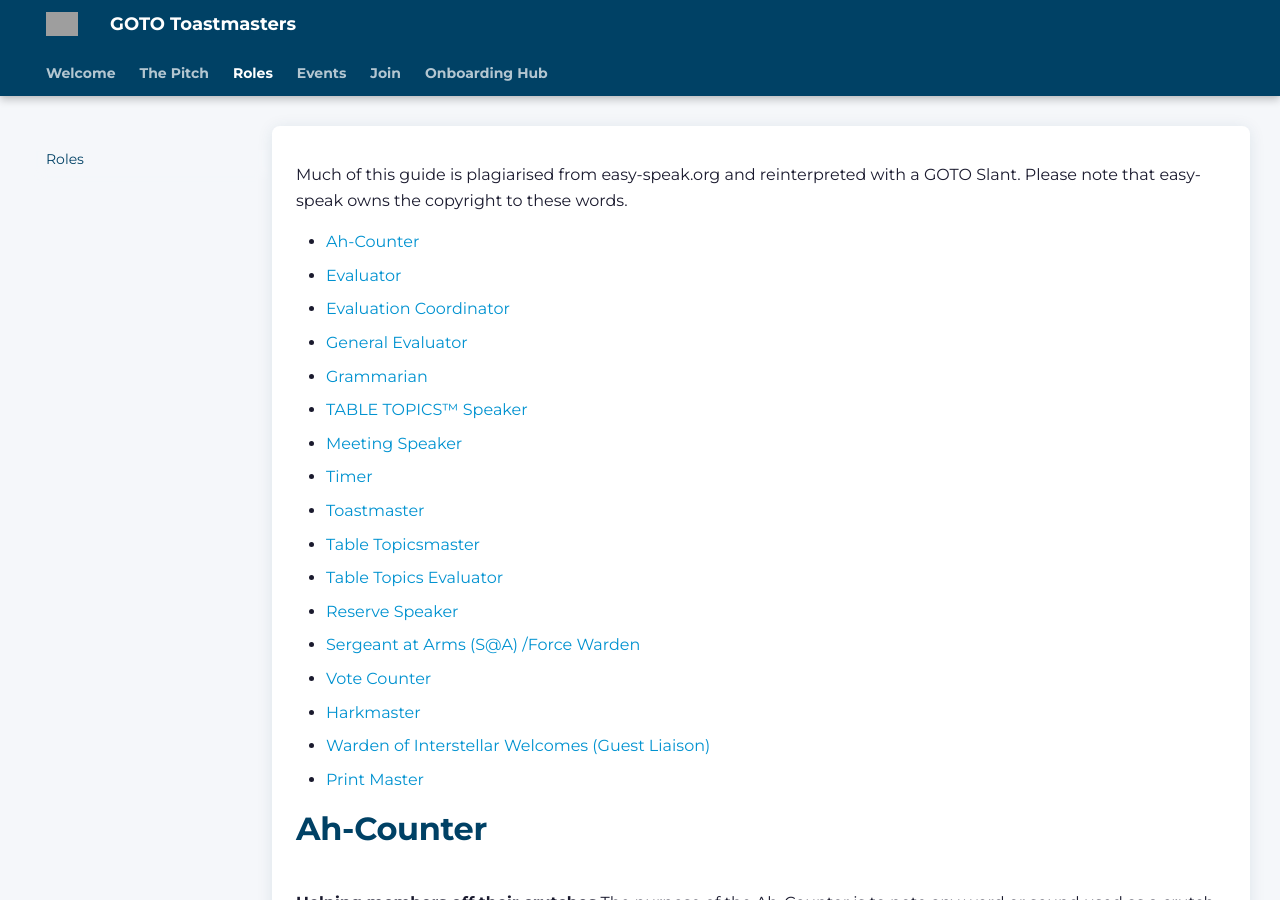
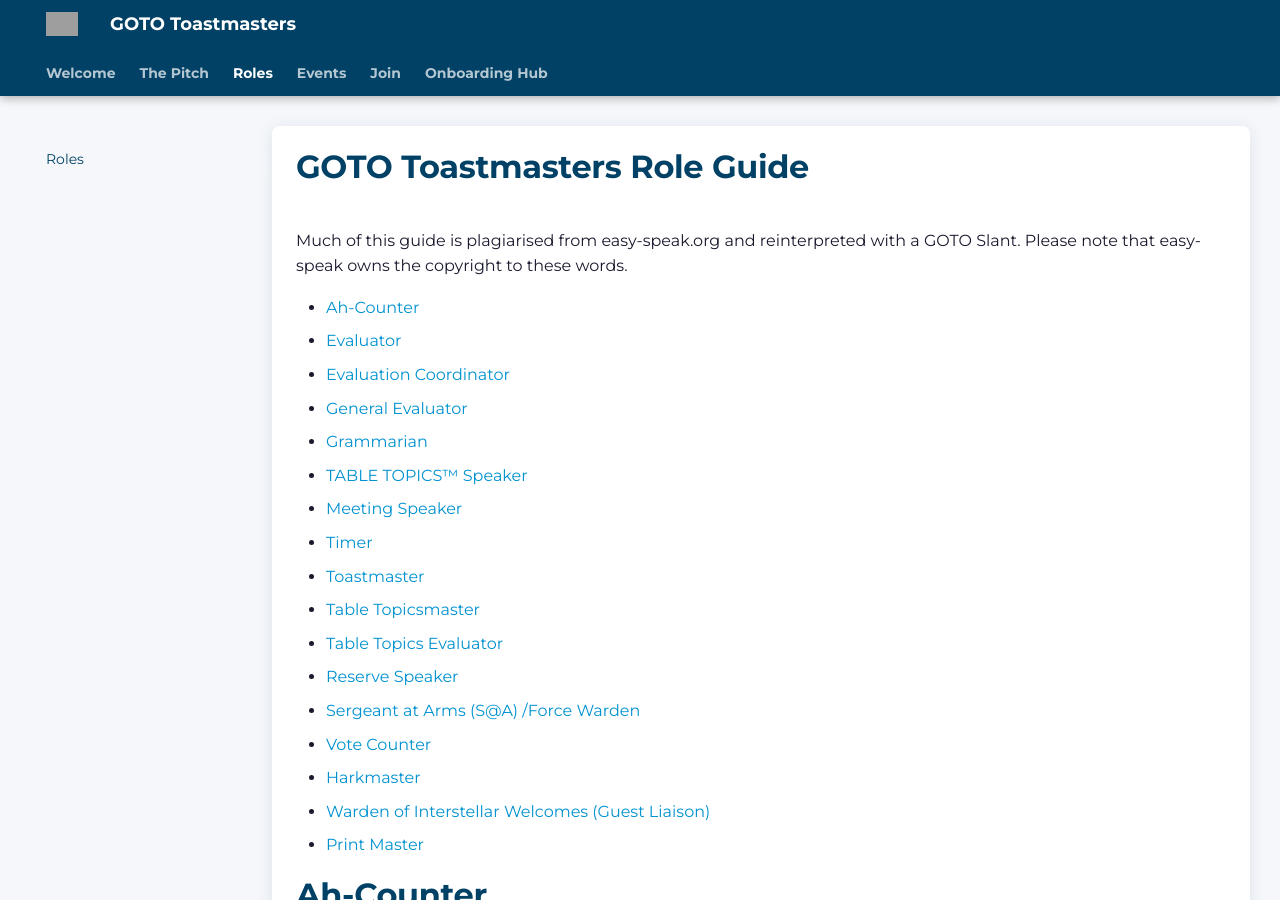
Before and after one commit to rkenefeck/gototoastmasters, an MkDocs documentation site: the page built from docs/roles.md, in a window 1280 px wide and 900 px high. Built offline with MkDocs 1.6.1 and Material for MkDocs 9.7.7, drawn with Linux system fonts in a browser that asks for light colours; plug-ins that fetch from the network failed and are left out; grey boxes are pictures that could not be loaded.

Commit message:
Manual publish: GOTO Toastmasters Role Guide

```diff
--- a/docs/roles.md
+++ b/docs/roles.md
@@ -1,3 +1,5 @@
+# GOTO Toastmasters Role Guide
+
 Much of this guide is plagiarised from easy-speak.org and reinterpreted with a GOTO Slant. Please note that easy-speak owns the copyright to these words.
 
 <!-- toc -->
```
